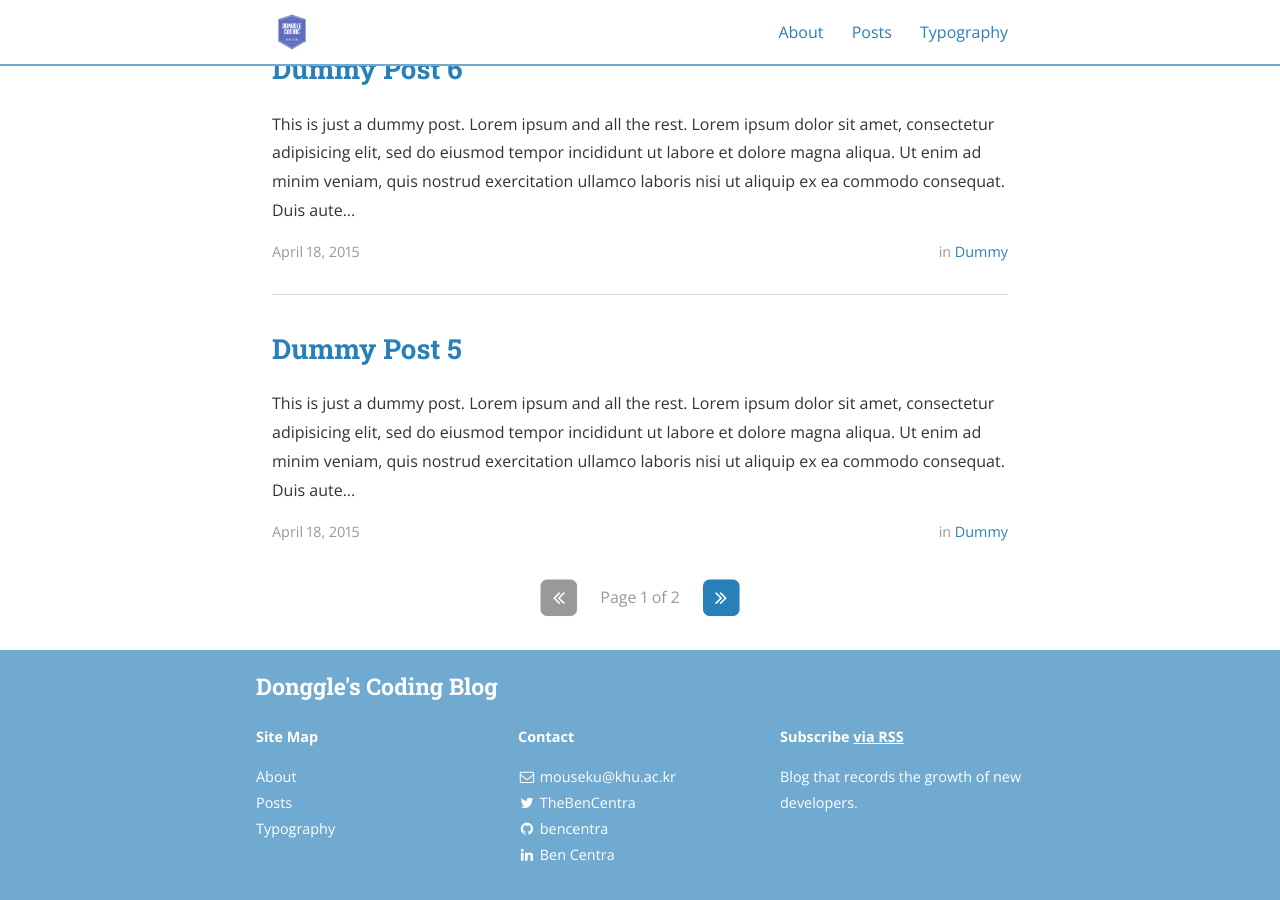
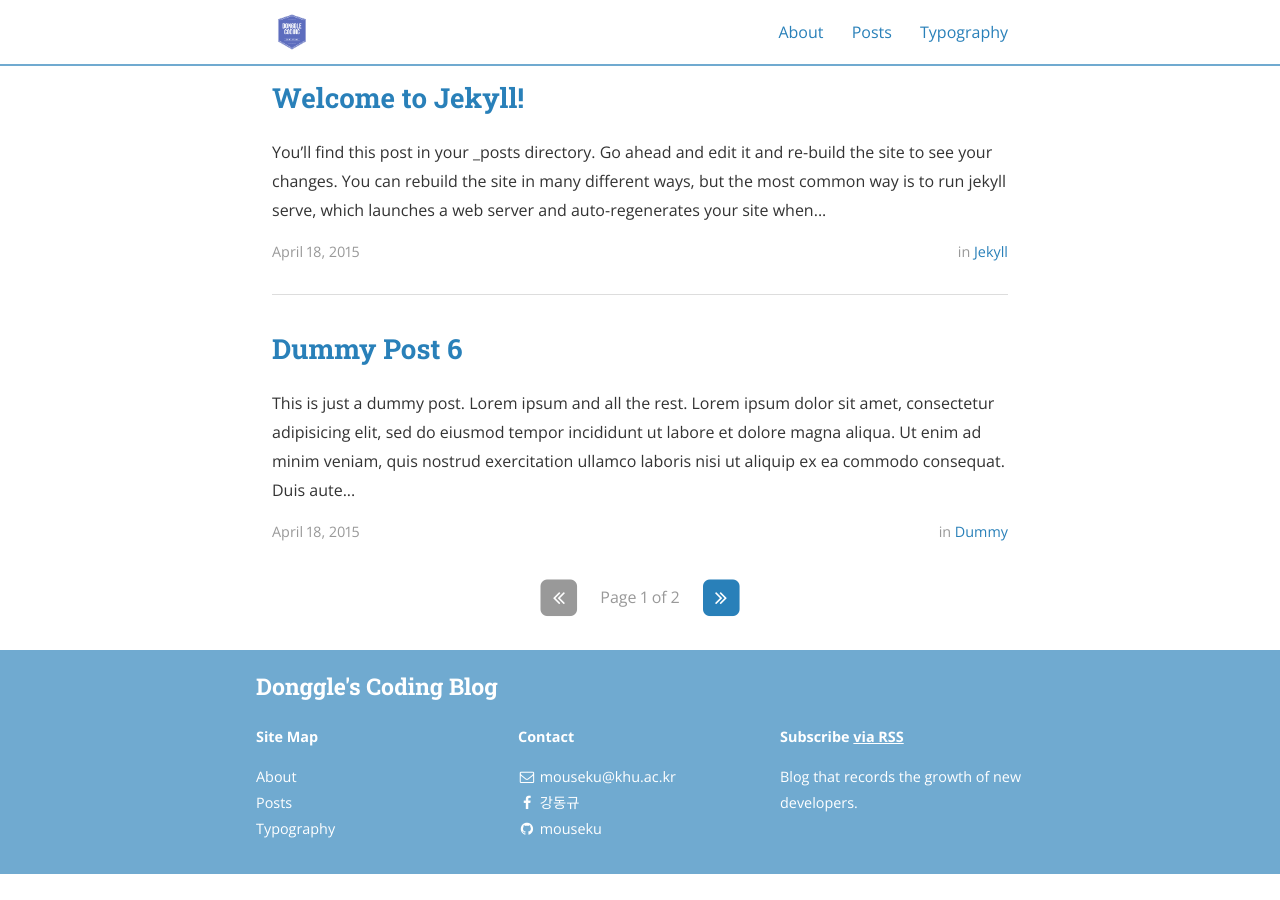
Before and after one commit to mouseku/mouseku.github.io, a Jekyll site: the page built from index.html, in a window 1280 px wide and 900 px high, scrolled down 1275 px. Built offline with Jekyll 4.4.1, drawn with Linux system fonts in a browser that asks for light colours; nearby versions of some CDN libraries; the list of posts is cut into pages by our own code; after the commit the page ends 2149 px from its top, so only the background shows below that; some of the changed text lies outside the part shown.

```diff
--- a/Gemfile
+++ b/Gemfile
@@ -3,3 +3,4 @@ gem 'jekyll', '<4'
 gem 'jekyll-archives'
 gem 'jekyll-sitemap'
 gem 'jekyll-paginate-v2'
+gem "jekyll-material-theme"
--- a/_config.yml
+++ b/_config.yml
@@ -7,6 +7,7 @@ plugins:
 
 exclude:
   - "/vendor/"
+
 
 # Site settings
 title: Donggle's Coding Blog
@@ -78,38 +79,38 @@ descriptions:
 social:
   - name: Twitter
     icon: twitter
-    username: TheBenCentra
-    url: https://twitter.com/TheBenCentra
+    username: None
+    url: ""
     desc: Follow me on Twitter
-    share: true
+    share: false
 
   - name: Facebook
     icon: facebook
-    username: thebencentra
-    url: ""
+    username: 강동규
+    url: "https://www.facebook.com/dongkyu.kang.733"
     desc: Friend me on Facebook
     share: true
 
   - name: GitHub
     icon: github
-    username: bencentra
-    url: https://github.com/bencentra
+    username: mouseku
+    url: https://github.com/mouseku
     desc: Fork me on GitHub
-    share: false
+    share: true
 
   - name: LinkedIn
     icon: linkedin
-    username: Ben Centra
-    url: https://www.linkedin.com/pub/ben-centra/47/769/60a
+    username: ""
+    url: ""
     desc: Connect with me on LinkedIn
-    share: true
+    share: false
 
   - name: Google+
     icon: google-plus
     username: ""
     url: ""
     desc: Add me to your Circles
-    share: true
+    share: false
 
   - name: YouTube
     icon: youtube
@@ -130,7 +131,7 @@ social:
     username: ""
     url: ""
     desc: Follow me on Pinterest
-    share: true
+    share: false
 
   - name: SoundCloud
     icon: soundcloud
@@ -192,12 +193,12 @@ social:
 # These are for automatically generating sharing metadata for FB and Twitter
 # OS Protocol is for sharing the source of your site, if you're interested. For more, see osprotocol.com
 protocols:
-    fb_image: "/assets/logo.png"
+    fb_image: "/assets/mylogo.png"
     fb_image_width: 612
     fb_image_height: 605
     fb_image_type: "image/png"
 
-    twitter_image: "/assets/logo.png"
+    twitter_image: "/assets/mylogo.png"
 
     os_repo: "https://github.com/bencentra/centrarium.com"
     os_rcs_type: "git"
--- a/_posts/2015-04-18-dummy.md
+++ /dev/null
@@ -1,16 +0,0 @@
----
-layout: post
-title:  "Dummy Post"
-date:   2015-04-18T14:25:52-05:00
-author: Ben Centra
-categories: Dummy
----
-
-This is just a dummy post. Lorem ipsum and all the rest.
-
-Lorem ipsum dolor sit amet, consectetur adipisicing elit, sed do eiusmod
-tempor incididunt ut labore et dolore magna aliqua. Ut enim ad minim veniam,
-quis nostrud exercitation ullamco laboris nisi ut aliquip ex ea commodo
-consequat. Duis aute irure dolor in reprehenderit in voluptate velit esse
-cillum dolore eu fugiat nulla pariatur. Excepteur sint occaecat cupidatat non
-proident, sunt in culpa qui officia deserunt mollit anim id est laborum.
```
Also changed, not shown: _posts/2015-04-18-dummy2.md (deleted, +0 -16 lines), _posts/2015-04-18-dummy3.md (deleted, +0 -16 lines), _posts/2020-09-18-First of the Blogging.md (added, +30 -0 lines), Gemfile.lock.
